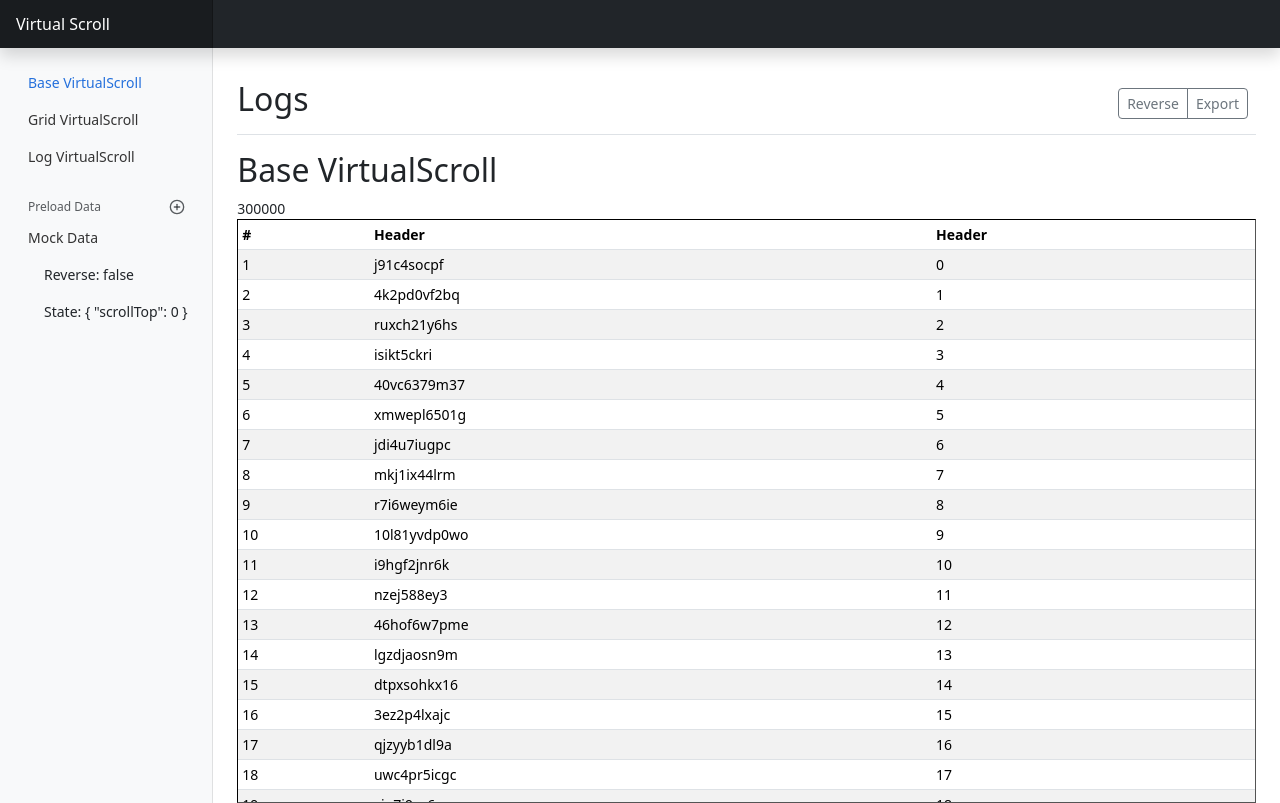
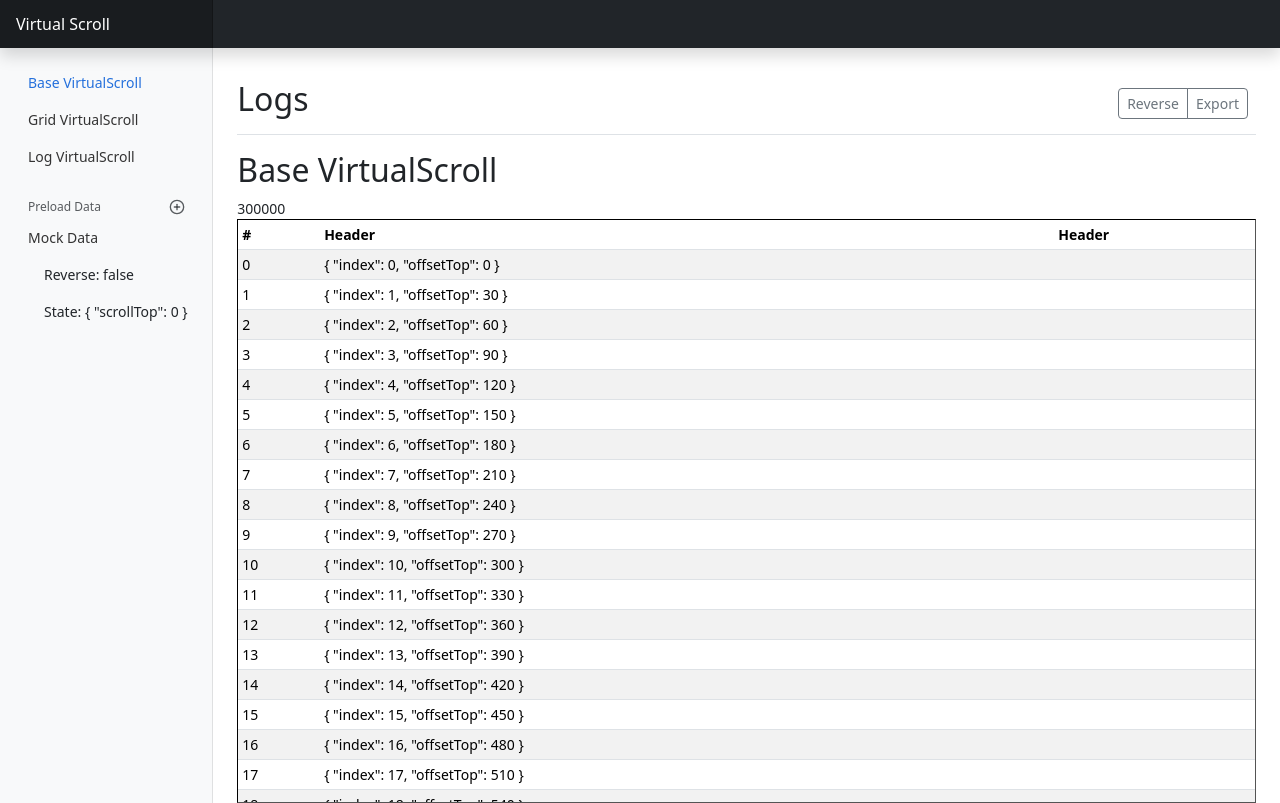
Before and after one commit to TakiMoysha/tm-typescript-book, a Vue app in the folder vscroll/: page / in a window 1280 px wide. Built offline with nearby package versions, Linux system fonts and the light colour scheme.

Commit message:
added offset

```diff
--- a/vscroll/src/components/VirtualScroll.vue
+++ b/vscroll/src/components/VirtualScroll.vue
@@ -25,7 +25,7 @@ const scrollTop = ref(0);
 const scrollElementRef = ref<HTMLDivElement>(null);
 const totalListHeight = computed(() => itemHeight * data.length);
 
-const itemsToRender = computed(() => {
+const entriesToRender = computed(() => {
   const rangeStart = scrollTop.value;
   const rangeEnd = rangeStart + containerHeight;
   const _startIndex = Math.floor(rangeStart / itemHeight);
@@ -34,7 +34,14 @@ const itemsToRender = computed(() => {
   // let startIndex = Math.max(_startIndex, 0);
   let endIndex = _endIndex > data.length - 1 ? data.length - 1 : _endIndex;
   // let endIndex = Math.min(endIndex, data.length - 1);
-  return data.slice(startIndex, endIndex + 1);
+  const virtualEntries = [];
+  for (let index = startIndex; index < endIndex; index++) {
+    virtualEntries.push({
+      index,
+      offsetTop: index * itemHeight,
+    });
+  }
+  return virtualEntries;
 });
 const handlerScroll = () => {
   scrollTop.value = scrollElementRef.value?.scrollTop;
@@ -59,10 +66,10 @@ const handlerScroll = () => {
             </tr>
           </thead>
           <tbody>
-            <tr v-for="(item, index) in itemsToRender" :key="index">
-              <td>{{ index + 1 }}</td>
-              <td>{{ item.id }}</td>
-              <td>{{ item.text }}</td>
+            <tr v-for="item in entriesToRender" :key="item.index">
+              <td>{{ item.index }}</td>
+              <td>{{ item }}</td>
+              <td></td>
             </tr>
           </tbody>
         </table>
```
